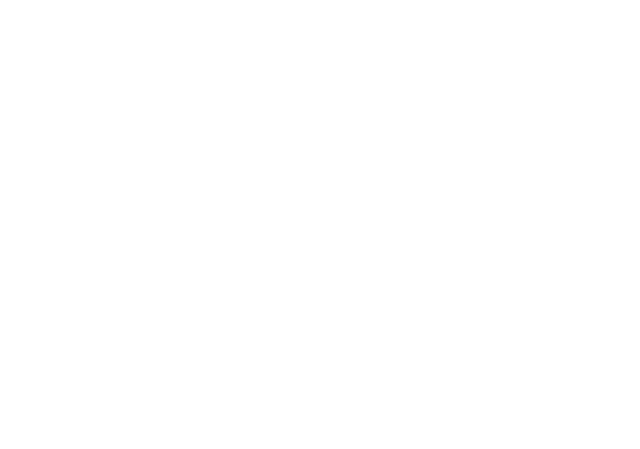
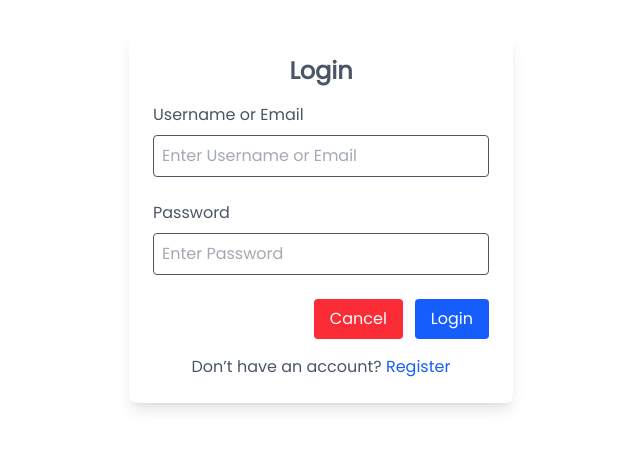
Before and after one commit to raineetu/react-task, a React (Vite) app in the folder Blog/: page /login in a window 1280 px wide. Before the commit this address had no page. Shown: the part 183-632 px from the top of the page, without its empty margins (319-959 px from the left). Built offline with nearby package versions, Linux system fonts and the light colour scheme.

Commit message:
chore:login successful

```diff
--- a/Blog/src/App.jsx
+++ b/Blog/src/App.jsx
@@ -5,6 +5,7 @@ import Details from "./components/Details";
 import Register from "./components/Register";
 import { ToastContainer } from "react-toastify";
 import "react-toastify/dist/ReactToastify.css";
+import Login from "./components/Login";
 
 const App = () => {
   return (
@@ -13,6 +14,7 @@ const App = () => {
 
       <Routes>
         <Route path="/" element={<Register />} />
+        <Route path="/login" element={<Login />} />
         <Route path="/home" element={<Mainlayout />}>
           <Route index element={<HomePage />} />
           <Route path="detail/:id" element={<Details />} />
--- a/Blog/src/api/userapi.js
+++ b/Blog/src/api/userapi.js
@@ -5,6 +5,15 @@ export const register = async (data) => {
     const response = await axiosInstance.post("/user/register/", data);
     return response.data;
   } catch (error) {
-    console.log("register error", error.response.data);
+    console.log("register error", error.response?.data || error.message);
   }
 };
+
+export const login = async (data) => {
+  try {
+    const response = await axiosInstance.post("/user/login/", data);
+    return response.data;
+  } catch (error) {
+    console.log("login error", error.response?.data || error.message);
+  }
+};
--- a/Blog/src/components/Login.jsx
+++ b/Blog/src/components/Login.jsx
@@ -1,58 +1,102 @@
-import React, { useState } from "react";
+import React, { useState, useEffect } from "react";
+import { Link, useNavigate } from "react-router-dom";
+import { authStore } from "../api/authStore";
+import { toast } from "react-toastify";
+import useLogin from "../hooks/userAuth/useLogin";
 
-const Login = ({ onClose }) => {
-  const [email, setEmail] = useState("");
-  const [password, setPassword] = useState("");
+const Login = () => {
+  const [formData, setFormData] = useState({
+    identifier: "",
+    password: "",
+  });
 
-  const handleLogin = () => {
-    onClose();
+  const setTokens = authStore((store) => store.setTokens);
+  const accessToken = authStore((store) => store.accessToken);
+  const { mutate } = useLogin();
+  const navigate = useNavigate();
+
+  useEffect(() => {
+    if (accessToken) {
+      navigate("/home");
+    }
+  }, [accessToken, navigate]);
+
+  const handleChange = (e) => {
+    const { name, value } = e.target;
+    setFormData((prev) => ({
+      ...prev,
+      [name]: value,
+    }));
+  };
+
+  const handleLogin = (e) => {
+    e.preventDefault();
+    mutate(formData, {
+      onSuccess: (data) => {
+        setTokens(data.access, data.refresh);
+        toast.success("Login Successful");
+        navigate("/home");
+      },
+      onError: (error) => {
+        toast.error("Invalid login ", error);
+      },
+    });
   };
 
   return (
     <div className="fixed inset-0 backdrop-blur-xs bg-opacity-50 flex items-center justify-center z-50 text-gray-600">
       <div className="bg-white rounded-lg w-96 p-6 shadow-lg relative">
-        <button
-          className="absolute top-2 right-3 text-xl text-gray-600 cursor-pointer"
-          onClick={onClose}
-        >
-          ×
-        </button>
-        <h2 className="text-2xl mb-4 font-semibold text-center ">Login</h2>
-        <div className="pb-6 ">
-          <label>Email</label>
+        <h2 className="text-2xl mb-4 font-semibold text-center">Login</h2>
+
+        <form onSubmit={handleLogin}>
+          <div className="pb-6">
+            <label>Username or Email</label>
             <input
-            type="email"
-            placeholder="Email"
+              type="text"
+              name="identifier"
+              placeholder="Enter Username or Email"
               className="w-full p-2 border rounded mt-2"
-            value={email}
-            onChange={(e) => setEmail(e.target.value)}
+              value={formData.identifier}
+              onChange={handleChange}
+              required
             />
           </div>
-        <div className="pb-6 ">
+
+          <div className="pb-6">
             <label>Password</label>
             <input
               type="password"
-            placeholder="Password"
+              name="password"
+              placeholder="Enter Password"
               className="w-full p-2 border rounded mt-2"
-            value={password}
-            onChange={(e) => setPassword(e.target.value)}
+              value={formData.password}
+              onChange={handleChange}
+              required
             />
           </div>
 
-        <div className="flex justify-end gap-3 ">
+          <div className="flex justify-end gap-3">
             <button
-            className="px-4 py-2 rounded bg-red-500 hover:bg-red-600 text-white cursor-pointer"
-            onClick={onClose}
+              type="button"
+              className="px-4 py-2 rounded bg-red-500 hover:bg-red-600 text-white"
             >
               Cancel
             </button>
             <button
-            className="px-4 py-2 rounded bg-green-600 text-white hover:bg-green-700 cursor-pointer"
-            onClick={handleLogin}
+              type="submit"
+              className="px-4 py-2 rounded bg-blue-600 hover:bg-blue-700 text-white"
             >
               Login
             </button>
           </div>
+        </form>
+
+        <p className="text-center mt-4">
+          Don’t have an account?{" "}
+          <Link to="/register" className="text-blue-600 hover:underline">
+            Register
+          </Link>
+        </p>
       </div>
     </div>
   );
--- a/Blog/src/components/Navbar.jsx
+++ b/Blog/src/components/Navbar.jsx
@@ -1,12 +1,22 @@
 import { useEffect, useState } from "react";
 import MobileView from "./MobileView";
-import { Menu, Sun, Moon, LogIn } from "lucide-react";
+import { Menu, Sun, Moon } from "lucide-react";
 import { useTheme } from "../context/ThemeContext";
+import { authStore } from "../api/authStore";
+import { useNavigate } from "react-router-dom";
 
 const Navbar = () => {
   const [scroll, setScroll] = useState(false);
   const [isopen, setOpen] = useState(false);
   const { theme, toggleTheme } = useTheme();
+  const clearTokens = authStore((state) => state.clearTokens);
+
+  const navigate = useNavigate();
+
+  const handlelogout = () => {
+    clearTokens();
+    navigate("/");
+  };
 
   useEffect(() => {
     const handleScroll = () => {
@@ -25,8 +35,7 @@ const Navbar = () => {
             theme === "dark"
               ? "bg-gray-900 text-white shadow-xs shadow-gray-800"
               : "bg-white text-black"
-    }
-  `}
+          }`}
       >
         {/* logo */}
         <div>
@@ -36,7 +45,7 @@ const Navbar = () => {
         {/* nav items */}
         <div className="hidden md:flex">
           <nav>
-            <ul className="flex items-center justify-between space-x-8 text-[17px] cursor-pointer ">
+            <ul className="flex items-center justify-between space-x-8 text-[17px] cursor-pointer">
               <li className="lihover">
                 <a href="#">Home</a>
               </li>
@@ -52,29 +61,26 @@ const Navbar = () => {
 
         {/* login and theme toggle */}
         <div className="flex gap-4 items-center">
-          {/* Theme toggle button */}
           <button
             onClick={toggleTheme}
             className="p-2 transition-all duration-200 cursor-pointer"
           >
-            {theme === "light" ? (
-              <Moon size={20} strokeWidth={2} />
-            ) : (
-              <Sun size={20} strokeWidth={2} />
-            )}
+            {theme === "light" ? <Moon size={20} /> : <Sun size={20} />}
           </button>
 
-          <div>
-            <button className="bg-black text-white rounded-full px-5 py-2 font-semibold cursor-pointer">
-              logout
+          <button
+            onClick={handlelogout}
+            className="bg-black text-white rounded-full px-5 py-2 font-semibold cursor-pointer"
+          >
+            Logout
           </button>
-          </div>
 
           <div className="md:hidden mt-3" onClick={() => setOpen(!isopen)}>
             <Menu className="cursor-pointer" />
           </div>
         </div>
       </div>
+
       {isopen && <MobileView isopen={isopen} setOpen={setOpen} />}
     </>
   );
--- a/Blog/src/hooks/userAuth/useLogin.js
+++ b/Blog/src/hooks/userAuth/useLogin.js
@@ -0,0 +1,11 @@
+import { useMutation } from "@tanstack/react-query";
+import { login } from "../../api/userapi";
+
+const useLogin = () => {
+  const mutation = useMutation({
+    mutationFn: login,
+  });
+  return mutation;
+};
+
+export default useLogin;
```
Lines whose indentation alone changed are shown as unchanged.
